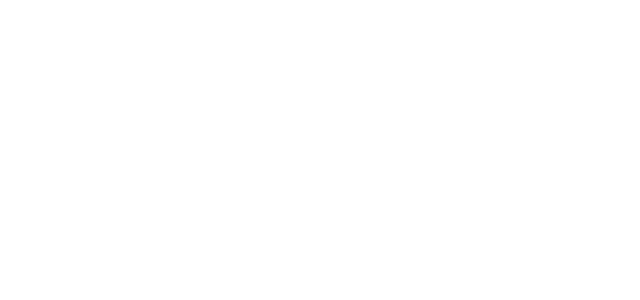
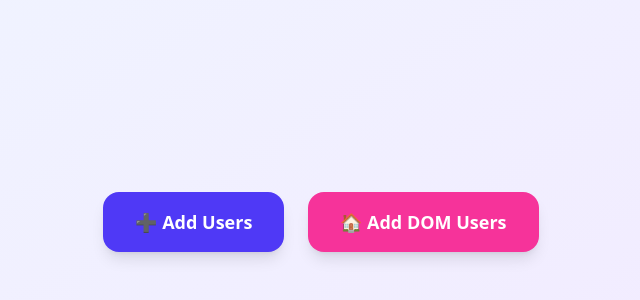
Before and after one commit to Sivasundhar16/Kods, a React (Vite) app: page /decide in a window 1280 px wide. Before the commit this address had no page. Shown: the part 178-478 px from the top of the page, without its empty margins (319-959 px from the left). Built offline with nearby package versions, Linux system fonts and the light colour scheme.

Commit message:
stable version

```diff
--- a/details.json
+++ b/details.json
@@ -27,6 +27,13 @@
       "lastName": "P",
       "email": "rishitha@gamil.com",
       "password": "12q2343"
+    },
+    {
+      "id": "d4e1",
+      "firstName": "Sivasundhar",
+      "lastName": "s",
+      "email": "fafdafa@gmail.com",
+      "password": "adfafd"
     }
   ]
 }
--- a/src/App.jsx
+++ b/src/App.jsx
@@ -7,6 +7,7 @@
 import Domhost from "./pages/Domhost";
 import AuthButtons from "./pages/Home";
 import Details from "./pages/Details";
+import Decidepage from "./pages/Decidepage";
 
 const App = () => {
   const location = useLocation();
@@ -19,7 +20,6 @@
     localStorage.setItem("available", value);
   };
 
-  // Define routes where Navbar should be shown
   const showNavbarRoutes = ["/admin", "/domhost", "/details"];
   const shouldShowNavbar =
     available &&
@@ -40,6 +40,7 @@
         />
         <Route path="/admin" element={<Adminpanal />} />
         <Route path="/domhost" element={<Domhost />} />
+        <Route path="/decide" element={<Decidepage />} />
         <Route path="/details/:id" element={<Details />} />
       </Routes>
     </div>
--- a/src/Navbar/Navbar.jsx
+++ b/src/Navbar/Navbar.jsx
@@ -6,10 +6,10 @@
     <div className="h-screen w-60 bg-gradient-to-b from-blue-600 to-blue-300  text-white p-6 flex flex-col gap-4 shadow-xl justify-center">
       <h1 className="text-2xl font-bold mb-6">Dashboard</h1>
       <NavLink
-        to="/register"
+        to="/decide"
         className="hover:bg-blue-700 px-4 py-2 rounded-md transition"
       >
-        Create User
+        Create Users
       </NavLink>
       <NavLink
         to="/admin"
--- /dev/null
+++ b/src/pages/Decidepage.jsx
@@ -0,0 +1,28 @@
+import React from "react";
+import { useNavigate } from "react-router-dom";
+
+const Decidepage = () => {
+  const navigate = useNavigate();
+
+  return (
+    <div className="min-h-screen w-full flex items-center justify-center bg-gradient-to-br from-blue-50 to-purple-100">
+      <div className="flex flex-col sm:flex-row gap-6">
+        <button
+          onClick={() => navigate("/register")}
+          className="px-8 py-4 text-lg font-semibold text-white bg-indigo-600 rounded-2xl shadow-lg hover:bg-indigo-700 hover:scale-105 transform transition duration-300 ease-in-out"
+        >
+          ➕ Add Users
+        </button>
+
+        <button
+          onClick={() => navigate("/dom-users")}
+          className="px-8 py-4 text-lg font-semibold text-white bg-pink-500 rounded-2xl shadow-lg hover:bg-pink-600 hover:scale-105 transform transition duration-300 ease-in-out"
+        >
+          🏠 Add DOM Users
+        </button>
+      </div>
+    </div>
+  );
+};
+
+export default Decidepage;
--- /dev/null
+++ b/src/pages/Domregister.jsx
@@ -0,0 +1,7 @@
+import React from "react";
+
+const Domregister = () => {
+  return <div>Domregister</div>;
+};
+
+export default Domregister;
--- a/src/pages/Register.jsx
+++ b/src/pages/Register.jsx
@@ -1,6 +1,6 @@
 import React, { useState } from "react";
 import axios from "axios";
-import { useNavigate } from "react-router-dom";
+import { Outlet, useNavigate } from "react-router-dom";
 
 export const Register = ({ setAvalable }) => {
   const navigate = useNavigate();
@@ -93,6 +93,7 @@
           </a>
         </p> */}
       </div>
+      <Outlet />
     </div>
   );
 };
```
